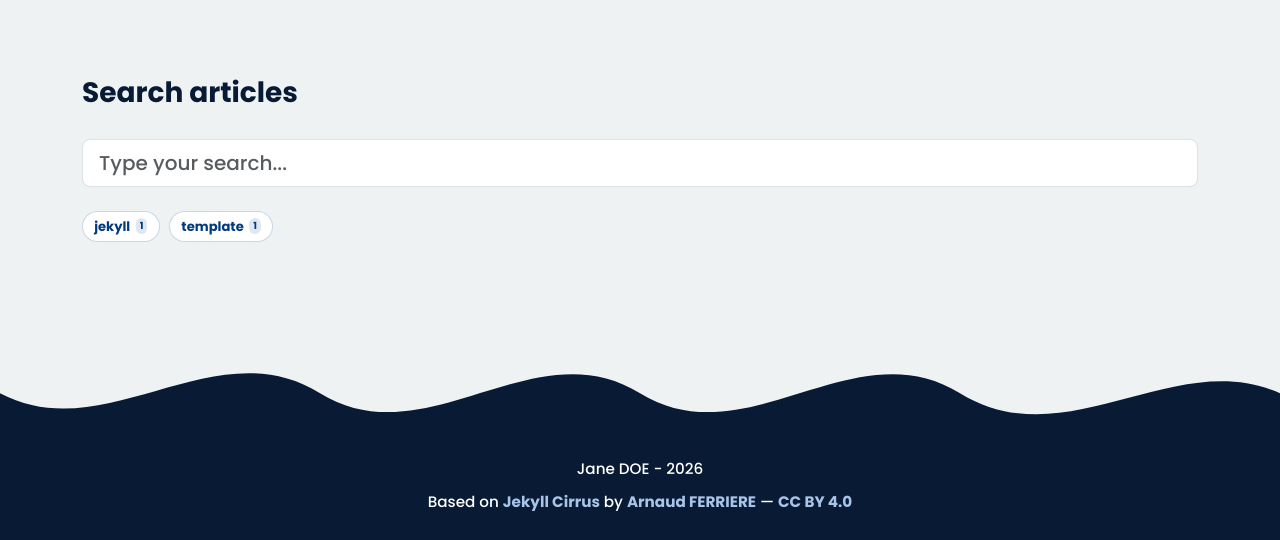
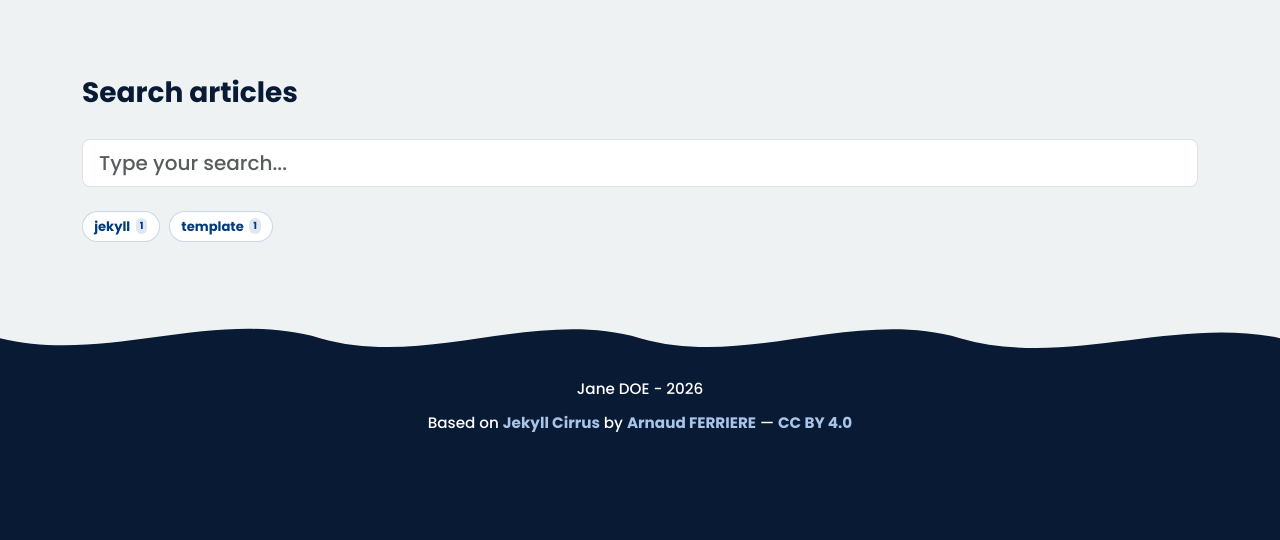
Before and after one commit to Arnaud-Ferriere/Cirrus-for-Jekyll, a Jekyll site: the page built from index.html, in a window 1280 px wide and 1392 px high. Shown: the part 852-1392 px from the top of the window. Built offline with Jekyll 4.4.1, drawn with Linux system fonts in a browser that asks for light colours; the list of posts is cut into pages by our own code.

Commit message:
feat: footer wave color now automatic via CSS mask-image
- Replace <img> with <div> + CSS mask-image on .footer-wave
- Color driven by --color-background automatically (no SVG edit needed)
- SVG only defines the shape, fill hardcode removed
- Liquid conditional: wave only renders if clouds-footer.svg exists
- Update README to reflect new behavior

Co-Authored-By: Claude Sonnet 4.6 <noreply@anthropic.com>

```diff
--- a/_includes/footer.html
+++ b/_includes/footer.html
@@ -1,5 +1,6 @@
+{% assign footer_wave = site.static_files | where: "path", "/assets/clouds-footer.svg" | first %}
 <footer class="cloud-footer">
-  <img class="footer-wave" src="/assets/clouds-footer.svg" alt="" aria-hidden="true">
+  {% if footer_wave %}<div class="footer-wave" aria-hidden="true"></div>{% endif %}
   <div class="footer-content">
     <p>{{ site.data.author.name_display }} - {{ site.time | date: '%Y' }}</p>
     <p class="footer-attribution">Based on <a href="https://github.com/Arnaud-Ferriere/jekyll-cirrus" target="_blank" rel="noopener noreferrer">Jekyll Cirrus</a> by <a href="https://surlesnuages.fr" target="_blank" rel="noopener noreferrer">Arnaud FERRIERE</a> — <a href="https://creativecommons.org/licenses/by/4.0/" target="_blank" rel="noopener noreferrer">CC BY 4.0</a></p>
--- a/index.css
+++ b/index.css
@@ -1105,8 +1105,15 @@
 
   .footer-wave {
     width: 100%;
-    height: auto;
+    height: 5.5vw;
     display: block;
+    background-color: var(--color-background);
+    -webkit-mask-image: url('/assets/clouds-footer.svg');
+    mask-image: url('/assets/clouds-footer.svg');
+    -webkit-mask-size: 100% 100%;
+    mask-size: 100% 100%;
+    -webkit-mask-repeat: no-repeat;
+    mask-repeat: no-repeat;
   }
 
   .footer-content {
```
Also changed, not shown: README.md, assets/clouds-footer.svg.
